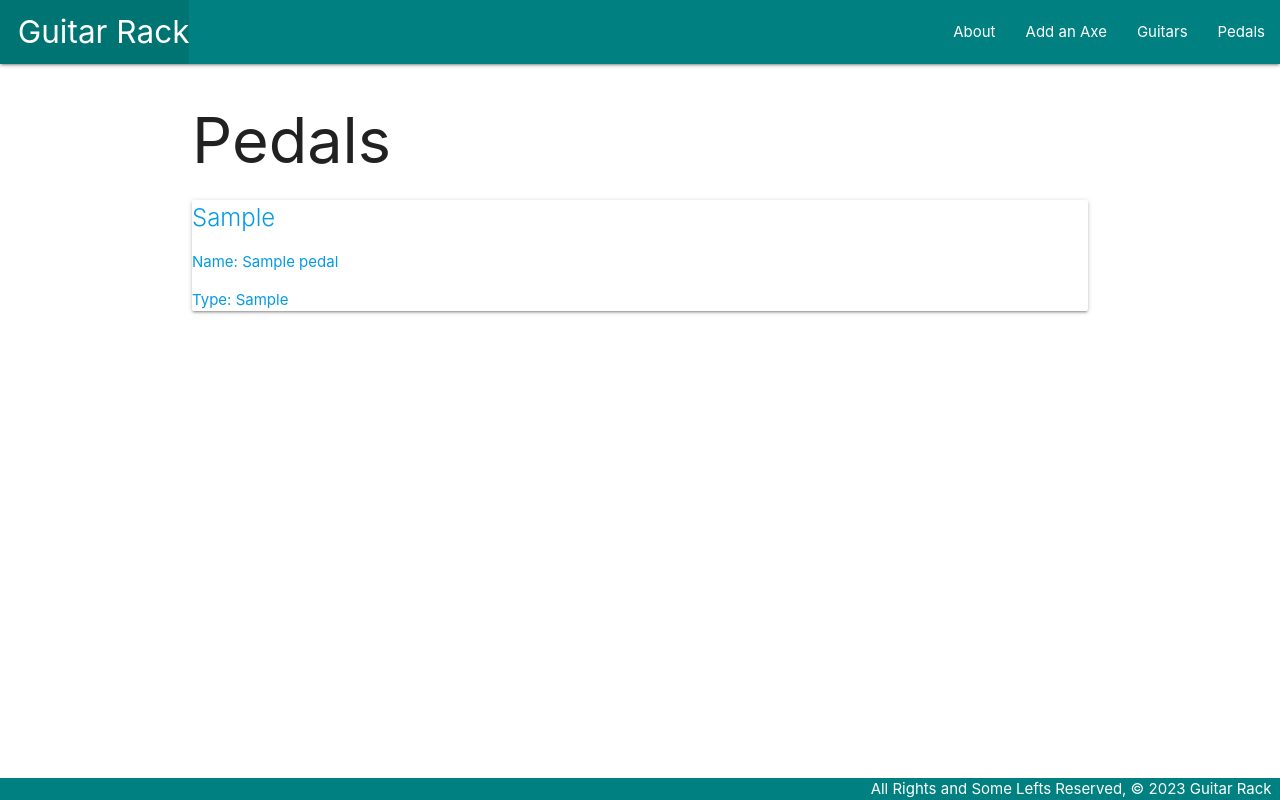
After one commit to EdASalazar/guitarrack, a Django app: page /pedals/ in a window 1280 px wide. The commit adds this page. Run offline with Django 4.2, Linux system fonts and the light colour scheme; tables that the repository leaves empty hold one stand-in row (values such as "Sample post").

Commit message:
added Pedals and List view

```diff
--- a/main_app/models.py
+++ b/main_app/models.py
@@ -1,5 +1,6 @@
 from django.db import models
 from django.urls import reverse
+from datetime   import date
 
 STRINGS = (
     ('NP', 'Nickel-plated steel'),
@@ -9,12 +10,27 @@ STRINGS = (
 )
 
 # Create your models here.
+class Pedal(models.Model):
+    brand = models.CharField(max_length=100)
+    name = models.CharField(max_length=100)
+    catagory = models.CharField(max_length=100)
+
+    def __str__(self):
+        return f'{self.brand}: {self.name}'
+
+    def get_absolute_url(self):
+        return reverse('pedals_detail', kwargs={'pk': self.id})
+
+
+
 class Guitar(models.Model):
     brand = models.CharField(max_length=100)
     make = models.CharField(max_length=100)
     color = models.CharField(max_length=100)
+
     def __str__(self):
         return f'{self.brand} {self.make}'
+
     def get_absolute_url(self):
         return reverse('detail', kwargs={'guitar_id': self.id})
 
@@ -25,12 +41,10 @@ class Restringing(models.Model):
         choices=STRINGS,
         default=STRINGS[0][0]
         )
+
     guitar = models.ForeignKey(Guitar, on_delete=models.CASCADE)
     def __str__(self):
         return f"{self.get_string_display()} on {self.date}"
+
     class Meta:
         ordering = ['-date']
-    # try to figure this out.
-    # want it to tell you to change strings if they are a month old
-    # def needs_fresh_strings(self):
-    #     return self.strings_set.filter(date=date.today())
--- a/main_app/templates/base.html
+++ b/main_app/templates/base.html
@@ -20,7 +20,8 @@
         <ul class="right">
           <li><a href="{% url 'about' %}">About</a></li>
           <li><a href="{% url 'guitars_create' %}">Add an Axe</a></li>
-          <li><a href="{% url 'index' %}">View My Gear</a></li>
+          <li><a href="{% url 'index' %}">Guitars</a></li>
+          <li><a href="{% url 'pedals_index' %}">Pedals</a></li>
         </ul>
       </div>
     </nav>
--- /dev/null
+++ b/main_app/templates/main_app/pedal_list.html
@@ -0,0 +1,18 @@
+{% extends 'base.html' %}
+
+{% block content %}
+<h1>Pedals</h1>
+
+{% for pedal in pedal_list %}
+    <a href="{% url 'pedals_detail' pedal.id %}">
+        <div class="card">
+            <div class="">
+                <span class="card-title">{{ pedal.brand }}</span>
+                <p>Name: {{ pedal.name }}</p>
+                <p>Type: {{ pedal.catagory }}</p>
+            </div>
+        </div>
+    </a>
+{% endfor %}
+
+{%  endblock %}
--- a/main_app/urls.py
+++ b/main_app/urls.py
@@ -9,5 +9,6 @@ urlpatterns = [
     path('guitars/create/', views.GuitarCreate.as_view(), name='guitars_create'),
     path('guitars/<int:pk>/update/', views.GuitarUpdate.as_view(), name='guitars_update'),
     path('guitars/<int:pk>/delete/', views.GuitarDelete.as_view(), name='guitars_delete'),
-    path('guitars/<int:guitar_id>/add_strings/', views.add_strings, name='add_strings')
+    path('guitars/<int:guitar_id>/add_strings/', views.add_strings, name='add_strings'),
+    path('pedals/', views.PedalList.as_view(), name='pedals_index'),
 ]
--- a/main_app/views.py
+++ b/main_app/views.py
@@ -1,6 +1,7 @@
 from django.shortcuts import render, redirect
 from django.views.generic.edit import CreateView, UpdateView, DeleteView
-from .models import Guitar
+from django.views.generic import ListView
+from .models import Guitar, Pedal
 from .forms import RestringingForm
 
 # Create your views here.
@@ -41,3 +42,7 @@ def add_strings(request, guitar_id):
         new_strings.guitar_id = guitar_id
         new_strings.save()
     return redirect('detail', guitar_id=guitar_id)
+
+
+class PedalList(ListView):
+    model = Pedal
```
Also changed, not shown: main_app/migrations/0008_pedal_alter_restringing_options.py (added).
